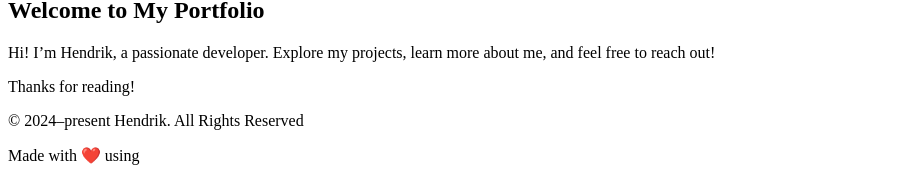
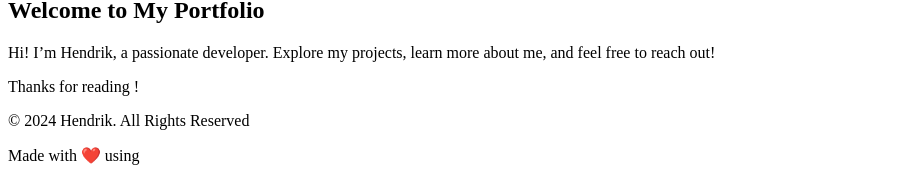
Before and after one commit to hendriktarigann01/my-portfolio, a Next.js app: page / in a window 1280 px wide. Shown: the part 464-643 px from the top of the page, without its empty margins (0-924 px from the left). Built offline with nearby package versions, Linux system fonts and the light colour scheme.

Commit message:
footer update

```diff
--- a/src/components/Footer.tsx
+++ b/src/components/Footer.tsx
@@ -6,14 +6,14 @@ const Footer = () => {
       <footer className="fixed bottom-5 rounded-2xl w-11/12 z-50 bg-navbar text-white">
         <div className="container px-4 mx-auto flex flex-col md:flex-row justify-between items-center py-4">
           <div className="text-center md:text-left space-y-2">
-            <p className="text-sm font-medium">Thanks for reading!</p>
-            <p className="text-xs text-gray-400">
-              © 2024–present Hendrik. All Rights Reserved
+            <p className="text-sm font-indie tracking-wider font-medium">Thanks for reading !</p>
+            <p className="text-xs text-gray-400 font-sans">
+              © 2024 Hendrik. All Rights Reserved
             </p>
           </div>
 
           <div className="flex flex-col items-center md:items-end space-y-2">
-            <div className="flex items-center space-x-2 text-sm text-gray-400">
+            <div className="flex items-center space-x-2 text-sm text-gray-400 font-sans">
               <p>Made with ❤️ using</p>
               <a
                 href="https://nextjs.org/"
```
